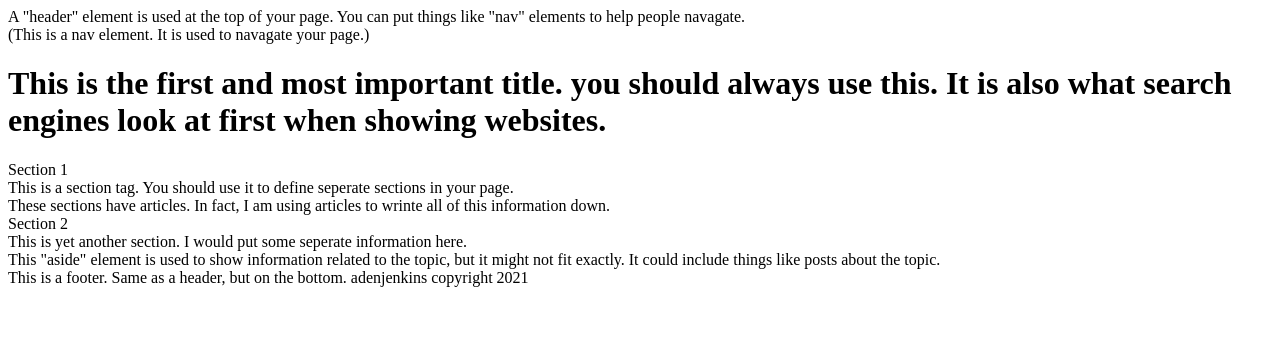
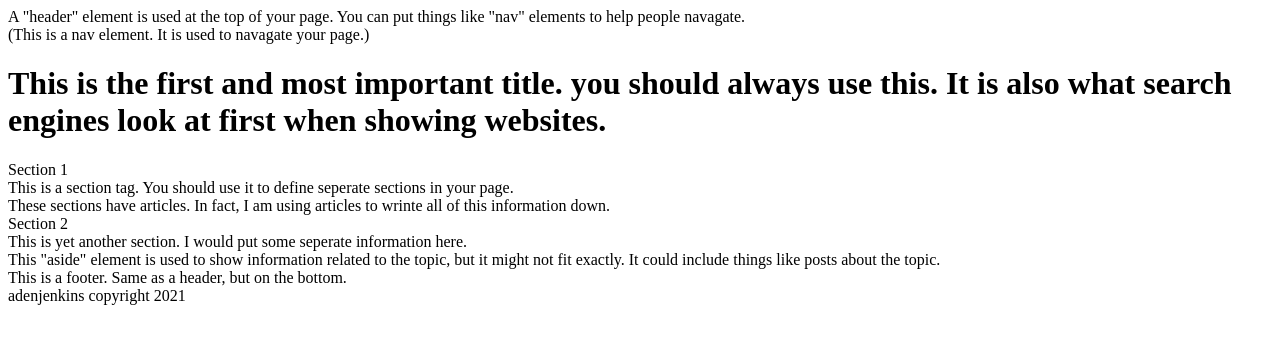
Before and after one commit to IncertUsernameHere/coursera-test, a plain HTML site: page index.html in a window 1280 px wide. Drawn offline with Linux system fonts and the light colour scheme.

Commit message:
small change to footer

```diff
--- a/index.html
+++ b/index.html
@@ -25,7 +25,7 @@
 
 	<footer>
 		This is a footer. Same as a header, but on the bottom.
-		adenjenkins copyright 2021
+		<div>adenjenkins copyright 2021</div>
 	</footer>
 </body>
 </html>
```
